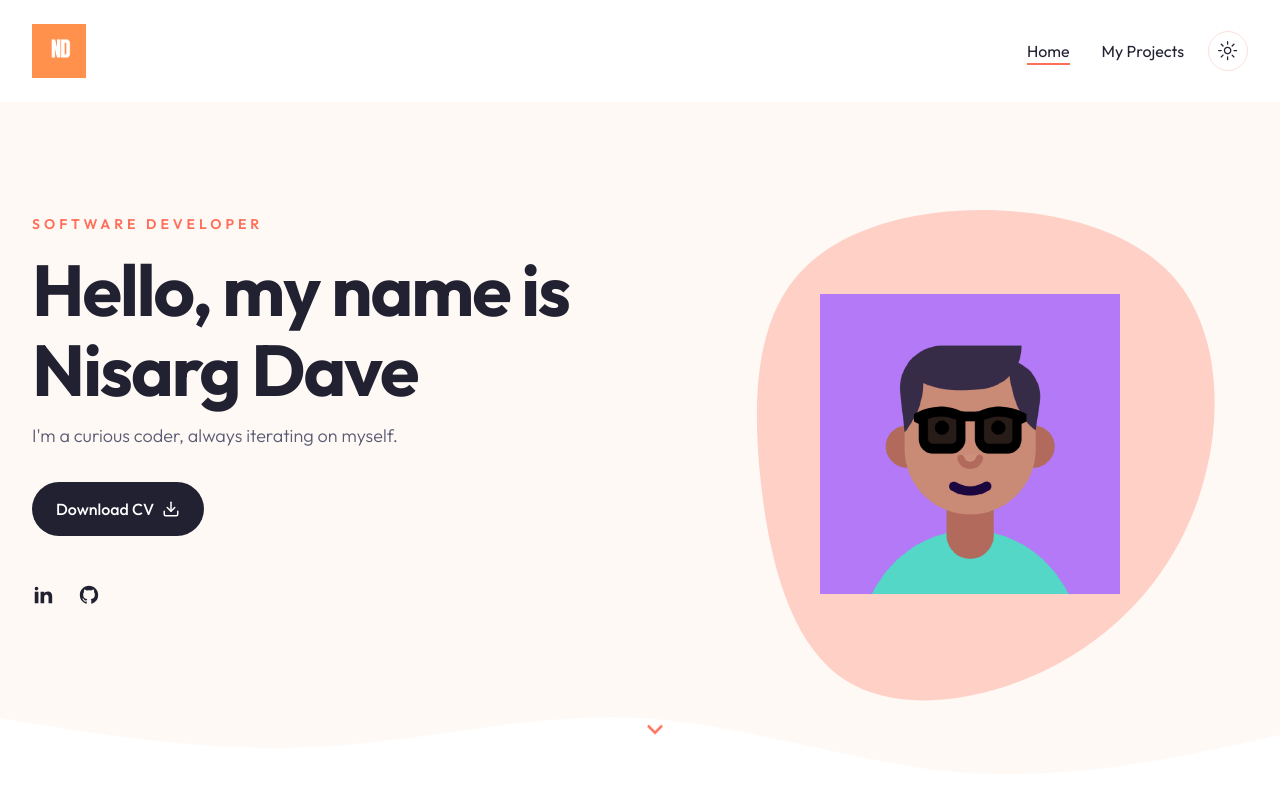
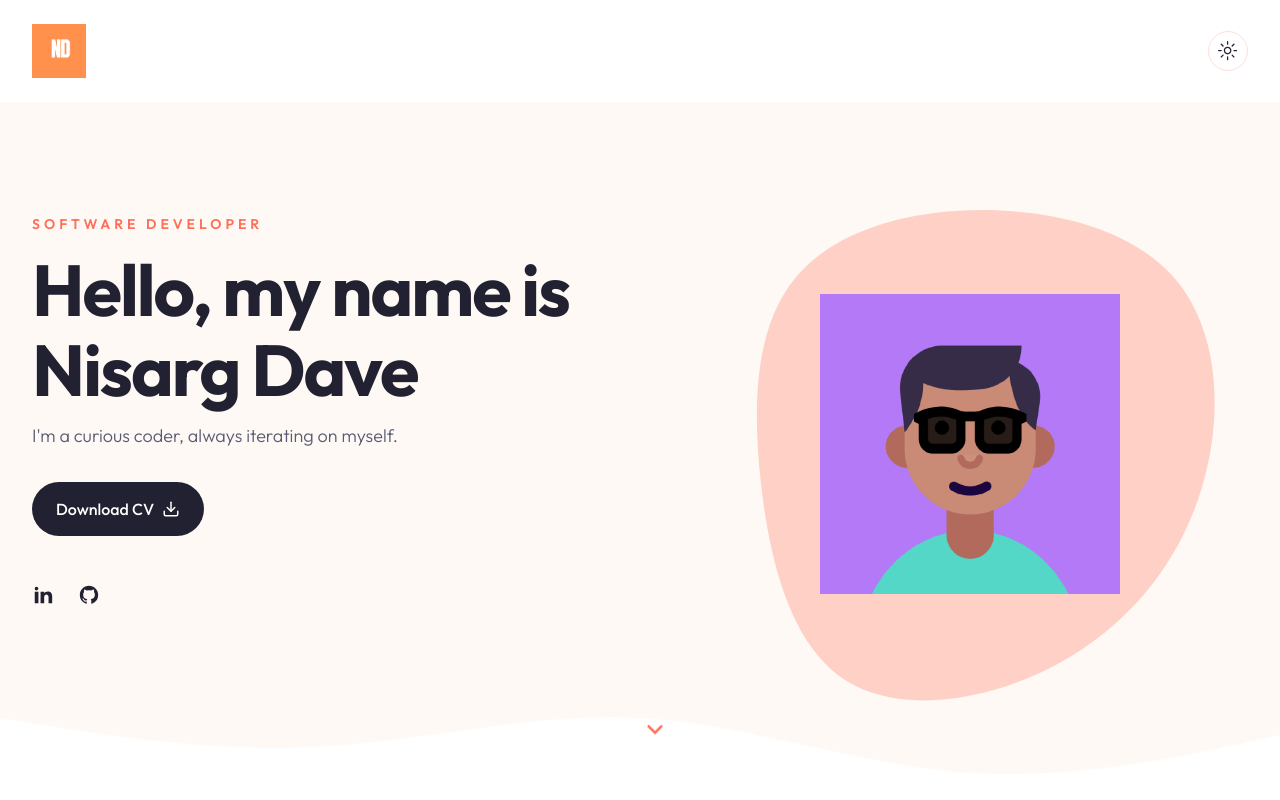
Before and after one commit to nisarg-dave/portfolio, a Next.js app: page / in a window 1280 px wide. Shown: the top 800 px of the page. Built offline with nearby package versions, Linux system fonts and the light colour scheme.

Commit message:
refactor: removed nav components

```diff
--- a/components/Header.tsx
+++ b/components/Header.tsx
@@ -1,8 +1,6 @@
 "use client";
 import ThemeToggler from "./ThemeToggler";
 import Logo from "./Logo";
-import Nav from "./Nav";
-import MobileNav from "./MobileNav";
 import { useEffect, useState } from "react";
 import { usePathname } from "next/navigation";
 
@@ -29,17 +27,7 @@ function Header() {
       <div className="container mx-auto">
         <div className="flex justify-between items-center">
           <Logo />
-          <div className="flex">
-            <Nav
-              containerStyles="hidden xl:flex gap-x-8 items-center mr-6"
-              linkStyles="relative hover:text-primary transition-all"
-              underlineStyles="absolute left-0 top-full h-[2px] bg-primary w-full"
-            />
-            <ThemeToggler />
-            <div className="xl:hidden ml-3 mt-2">
-              <MobileNav />
-            </div>
-          </div>
+          <ThemeToggler />
         </div>
       </div>
     </header>
--- a/components/MobileNav.tsx
+++ /dev/null
@@ -1,31 +0,0 @@
-import { Sheet, SheetContent, SheetTrigger } from "@/components/ui/sheet";
-import { AlignJustify } from "lucide-react";
-
-import Nav from "./Nav";
-import Socials from "./Socials";
-
-function MobileNav() {
-  return (
-    <Sheet>
-      <SheetTrigger asChild>
-        <AlignJustify className="cursor-pointer" />
-      </SheetTrigger>
-      <SheetContent>
-        <div className="flex flex-col items-center justify-between h-full py-8">
-          <div className="flex flex-col items-center gap-y-32 ">
-            <Nav
-              containerStyles="flex flex-col items-center gap-y-6"
-              linkStyles="text-2xl hover:underline hover:text-primary"
-            />
-          </div>
-          <Socials
-            containerStyles="flex gap-x-4"
-            iconsStyles="text-2xl hover:text-primary transition-all"
-          />
-        </div>
-      </SheetContent>
-    </Sheet>
-  );
-}
-
-export default MobileNav;
--- a/components/Nav.tsx
+++ /dev/null
@@ -1,45 +0,0 @@
-import Link from "next/link";
-import { usePathname } from "next/navigation";
-import { motion } from "framer-motion";
-
-interface NavProps {
-  containerStyles: string;
-  linkStyles: string;
-  underlineStyles?: string;
-}
-
-const links = [
-  { path: "/", name: "home" },
-  { path: "/projects", name: "my projects" },
-];
-
-function Nav({ containerStyles, linkStyles, underlineStyles }: NavProps) {
-  // gets the current path
-  const path = usePathname();
-  return (
-    <nav className={`${containerStyles}`}>
-      {links.map((link, index) => {
-        return (
-          <Link
-            href={link.path}
-            key={index}
-            className={`capitalize ${linkStyles}`}
-          >
-            {link.path === path && (
-              <motion.span
-                initial={{ y: "-100%" }}
-                animate={{ y: 0 }}
-                transition={{ type: "tween" }}
-                layoutId="underline"
-                className={`${underlineStyles}`}
-              />
-            )}
-            {link.name}
-          </Link>
-        );
-      })}
-    </nav>
-  );
-}
-
-export default Nav;
```
